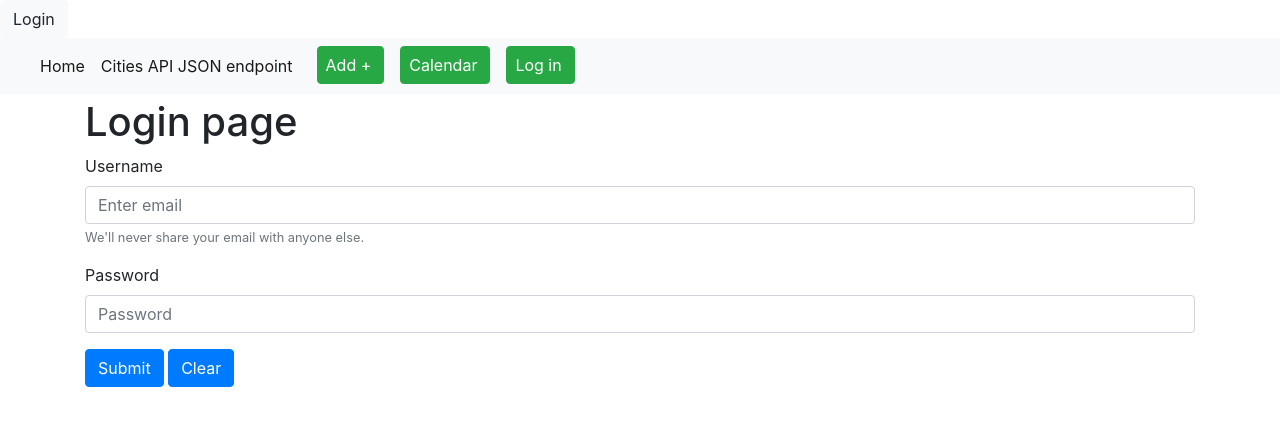
After one commit to maf64/Final-Web-Application, a Flask app: page /login in a window 1280 px wide. The commit adds this page. Shown: the top 426 px of the page. Run offline with Flask 2, Linux system fonts and the light colour scheme; some libraries are stand-ins or nearby versions.

Commit message:
Feature: Login with hard coded values

```diff
--- a/app/app.py
+++ b/app/app.py
@@ -1,5 +1,6 @@
 from typing import List, Dict
 import simplejson as json
+import loginManager
 from flask import Flask, request, Response, redirect
 from flask import render_template
 from flaskext.mysql import MySQL
@@ -43,11 +44,11 @@ mysql.init_app(app)
 
 @app.route('/', methods=['GET'])
 def index():
-    user = {'username': 'Cities Project'}
+    #user = {'username': 'test Cities Project'}
     cursor = mysql.get_db().cursor()
     cursor.execute('SELECT * FROM tblCitiesImport')
     result = cursor.fetchall()
-    return render_template('index.html', title='Home', user=user, cities=result)
+    return render_template('index.html', title='Home',  cities=result)
 
 
 @app.route('/view/<int:city_id>', methods=['GET'])
@@ -102,6 +103,32 @@ def form_delete_post(city_id):
     mysql.get_db().commit()
     return redirect("/", code=302)
 
+@app.route('/login', methods=['GET'])
+def form_login_get():
+    return render_template('login.html', title='Login')
+
+@app.route('/login', methods=['POST'])
+def form_login_post():
+    error = None
+    inputData = (request.form.get('username'),request.form.get('Password'))
+    print(inputData.__str__())
+    user = request.form['username']
+    psw = request.form['Password']
+    print(user + psw)
+    print("hello", "name")
+    if user != 'ea' and psw != 'ea':
+        error = "Not a valid credentials"
+        return render_template('login.html', title='Login', error=error)
+    else:
+        cursor = mysql.get_db().cursor()
+        cursor.execute('SELECT * FROM tblCitiesImport')
+        result = cursor.fetchall()
+        return render_template('index.html', title='Home', cities=result)
+
+
+
+
+# API
 
 @app.route('/api/v1/cities', methods=['GET'])
 def api_browse() -> str:
--- a/app/requirements.txt
+++ b/app/requirements.txt
@@ -1,3 +1,4 @@
 Flask
 flask-mysql
 simplejson
+flask-login
--- a/app/templates/index.html
+++ b/app/templates/index.html
@@ -1,5 +1,6 @@
 {% extends "layout.html" %}
 {% block content %}
+
 <table class="table">
     <thead>
     <tr>
--- a/app/templates/layout.html
+++ b/app/templates/layout.html
@@ -16,6 +16,8 @@
     {% else %}
     <title>Welcome to My Site!</title>
     {% endif %}
+<button type="button" class="btn btn-light" href="/login.html">Login</button>
+
 <head>
  <body>
 <!-- As a heading -->
@@ -42,6 +44,9 @@
         <li class="nav-item active">
             <a class="btn btn-success pl-2 lr-2 ml-3" href="/calendar">Calendar<span class="sr-only">(current)</span></a>
         </li>
+        <li class="nav-item active">
+            <a class="btn btn-success pl-2 lr-2 ml-3" href="/login">Log in<span class="sr-only">(current)</span></a>
+        </li>
     </ul>
   </div>
 </nav>
--- /dev/null
+++ b/app/templates/login.html
@@ -0,0 +1,23 @@
+{% extends "layout.html" %}
+{% block content %}
+    <h1> Login page </h1>
+
+<form action="/login" method="post">
+  <div class="form-group">
+    <label for="username">Username</label>
+    <input type="text" class="form-control" name="username" aria-describedby="emailHelp" placeholder="Enter email">
+
+      <small id="emailHelp" class="form-text text-muted">We'll never share your email with anyone else.</small>
+  </div>
+  <div class="form-group">
+    <label for="Password">Password</label>
+    <input type="password" class="form-control" name="Password" placeholder="Password">
+  </div>
+
+  <button type="submit" class="btn btn-primary">Submit</button>
+  <button type="reset" class="btn btn-primary">Clear</button>
+</form>
+    {% if error %}
+        <p class="error"><strong style="color:red">Error: {{ error }}</strong></p>
+    {% endif %}
+{% endblock %}
```
Also changed, not shown: app/templates/register.html (added, +23 -0 lines), app/loginManager.py (added).
